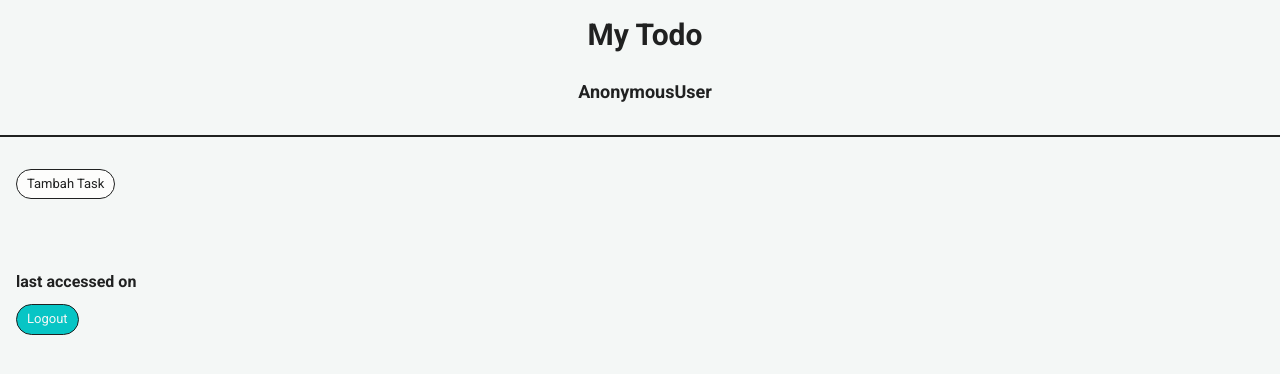
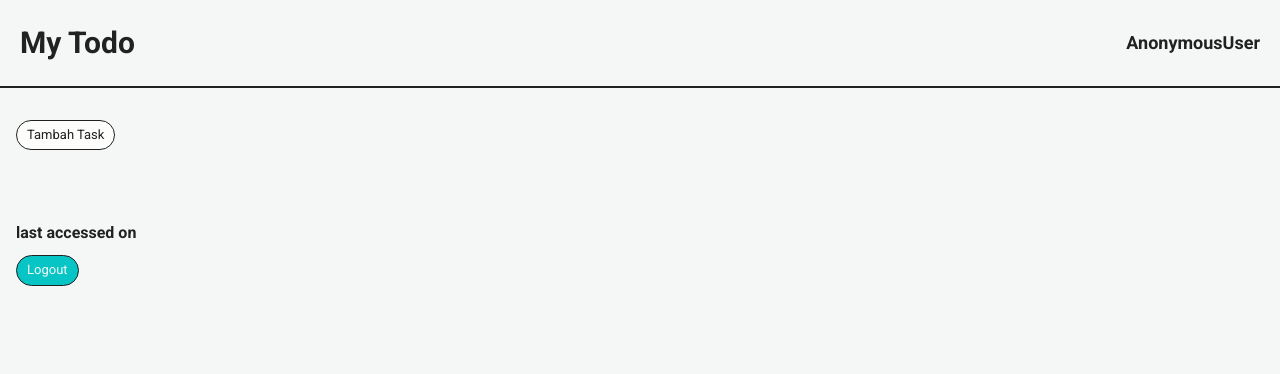
Before and after one commit to AFikriA/Tugas_2_PBP, a Django app: template todolist/templates/todolist.html in a window 1280 px wide. Shown: the top 374 px of the page. Run offline with Django 4.2, Linux system fonts and the light colour scheme; the template is opened without the code that fills it, so the values that code supplies are empty; some libraries are stand-ins or nearby versions.

Commit message:
Tugas 5 PBP

```diff
--- a/todolist/templates/todolist.html
+++ b/todolist/templates/todolist.html
@@ -135,11 +135,13 @@
 <body>
   <div style="align-items: center;" class="wrapper" id="header">
     <div class="header pl-8">
-      <div class="mr-auto mb-auto mt-auto">
-        <h1 class="primary-heading">My Todo</h1>
-      </div>
-      <div class="p-3">
-        <p>{{ user }}</p></div>
+      <div class="d-flex">
+        <div class="mr-auto mb-auto mt-auto">
+          <h1 class="primary-heading">My Todo</h1>
+        </div>
+        <div class="p-3">
+          <p>{{ user }}</p></div>
+        </div>
       </div>
     </div>
   </div>
```
